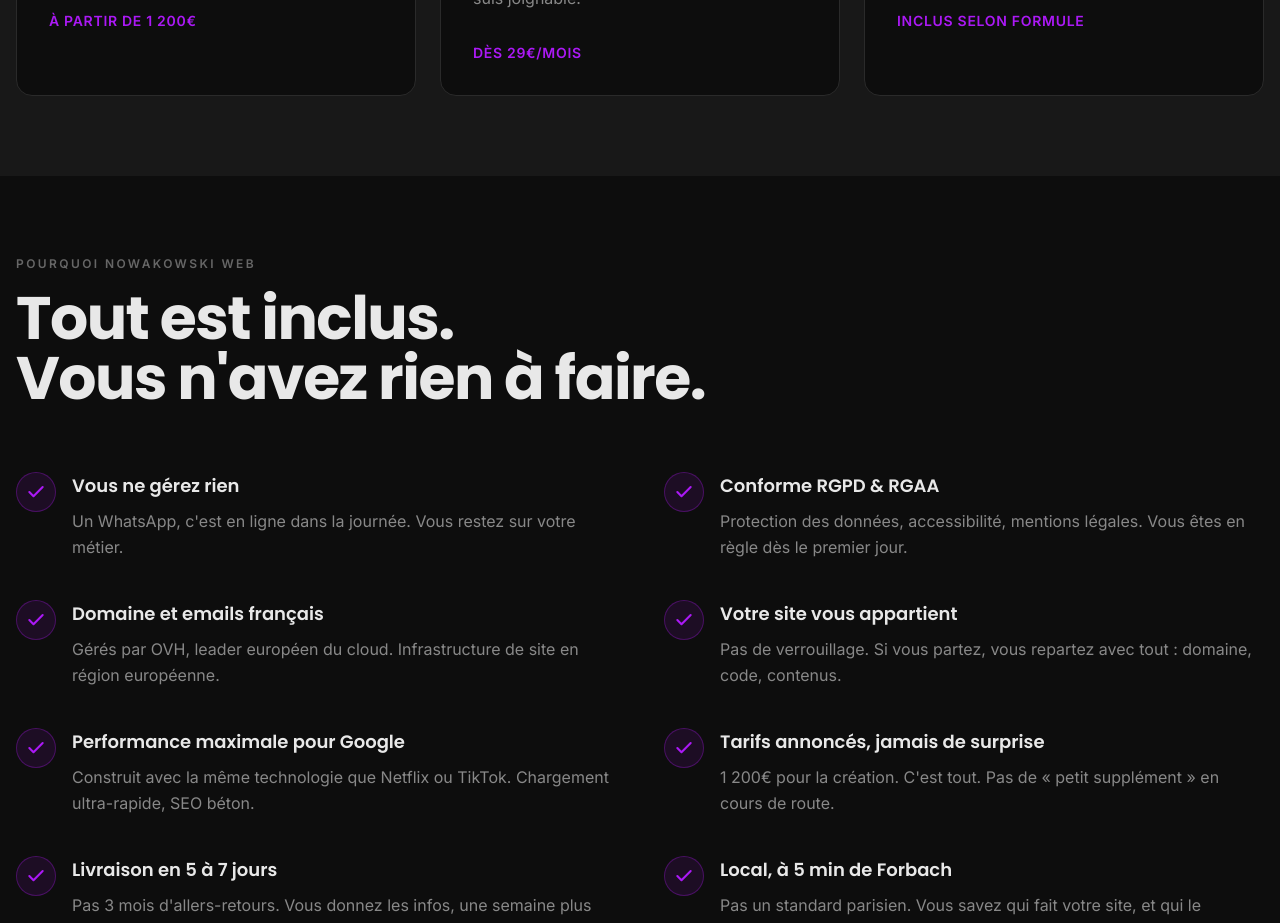
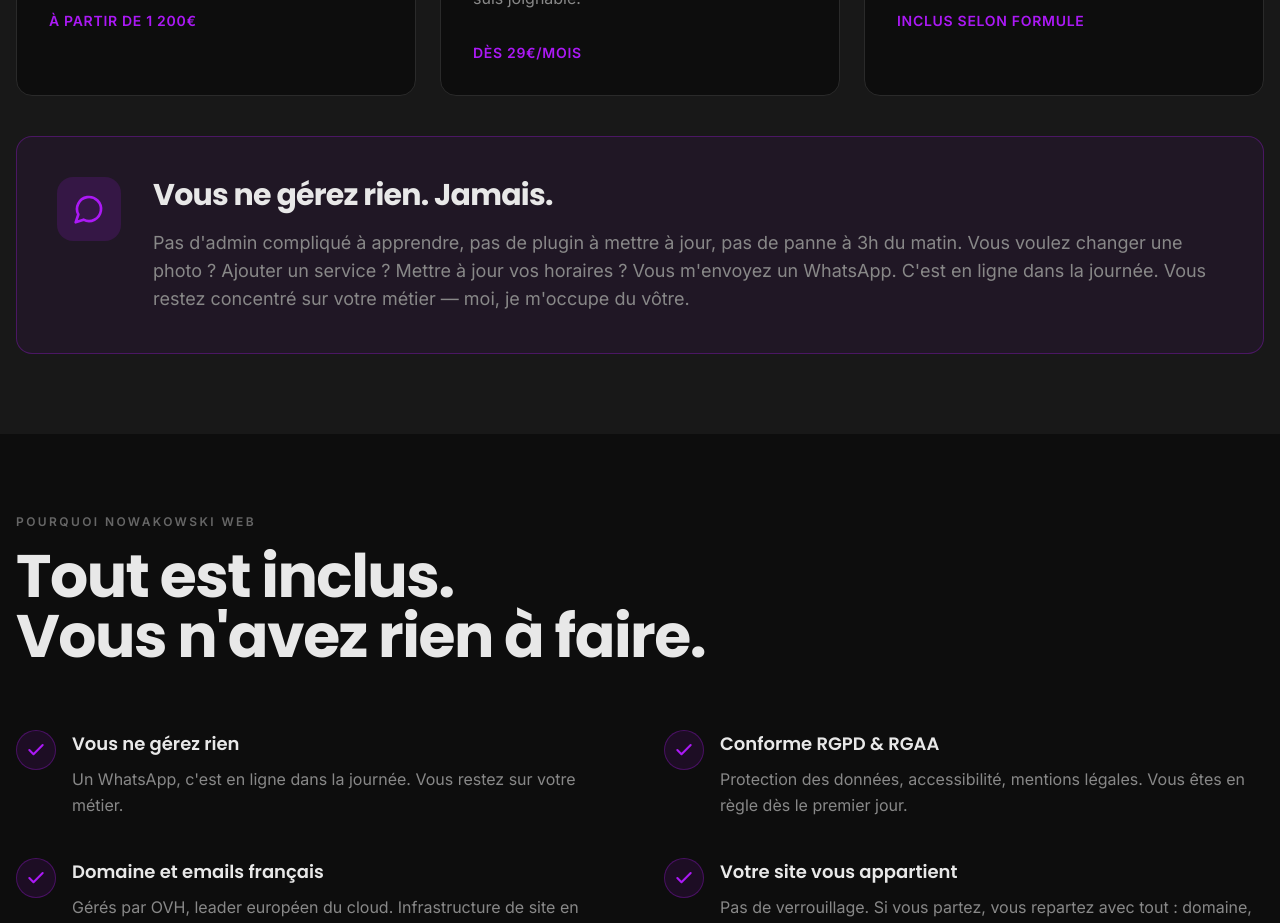
Before and after one commit to Haeev/Nowakowski-Web, a Next.js app: page / in a window 1280 px wide. Shown: the part 1440-2363 px from the top of the page. Built offline with nearby package versions, Linux system fonts and the light colour scheme.

Commit message:
feat(home): reinforce tranquillite card in services

```diff
--- a/components/Services.tsx
+++ b/components/Services.tsx
@@ -1,7 +1,7 @@
 "use client"
 
 import { motion } from "framer-motion"
-import { Monitor, Server, FileText } from "lucide-react"
+import { Monitor, Server, FileText, MessageCircle } from "lucide-react"
 import type { LucideIcon } from "lucide-react"
 import { AnimatedSection, AnimatedItem, fadeUp, staggerContainer } from "./animations"
 import SectionLabel from "./SectionLabel"
@@ -95,6 +95,39 @@ const Services = () => (
           )
         })}
       </AnimatedSection>
+
+      <AnimatedSection className="mt-10" variants={fadeUp}>
+        <article
+          aria-labelledby="tranquillite-heading"
+          className="grid gap-6 rounded-2xl border border-brand/30 bg-brand/[0.06] p-6 md:grid-cols-[auto,1fr] md:gap-8 md:p-10"
+        >
+          <div
+            aria-hidden
+            className="flex h-14 w-14 items-center justify-center rounded-2xl bg-brand/15 md:h-16 md:w-16"
+          >
+            <MessageCircle
+              className="h-7 w-7 md:h-8 md:w-8"
+              style={{ color: "#AB19F5" }}
+              aria-hidden
+            />
+          </div>
+          <div>
+            <h3
+              id="tranquillite-heading"
+              className="font-display text-2xl font-bold tracking-tight md:text-3xl"
+            >
+              Vous ne gérez rien. Jamais.
+            </h3>
+            <p className="mt-4 text-base leading-relaxed text-fg-muted md:text-lg">
+              Pas d&apos;admin compliqué à apprendre, pas de plugin à mettre à
+              jour, pas de panne à 3h du matin. Vous voulez changer une photo ?
+              Ajouter un service ? Mettre à jour vos horaires ? Vous m&apos;envoyez
+              un WhatsApp. C&apos;est en ligne dans la journée. Vous restez
+              concentré sur votre métier — moi, je m&apos;occupe du vôtre.
+            </p>
+          </div>
+        </article>
+      </AnimatedSection>
     </div>
   </section>
 )
```
